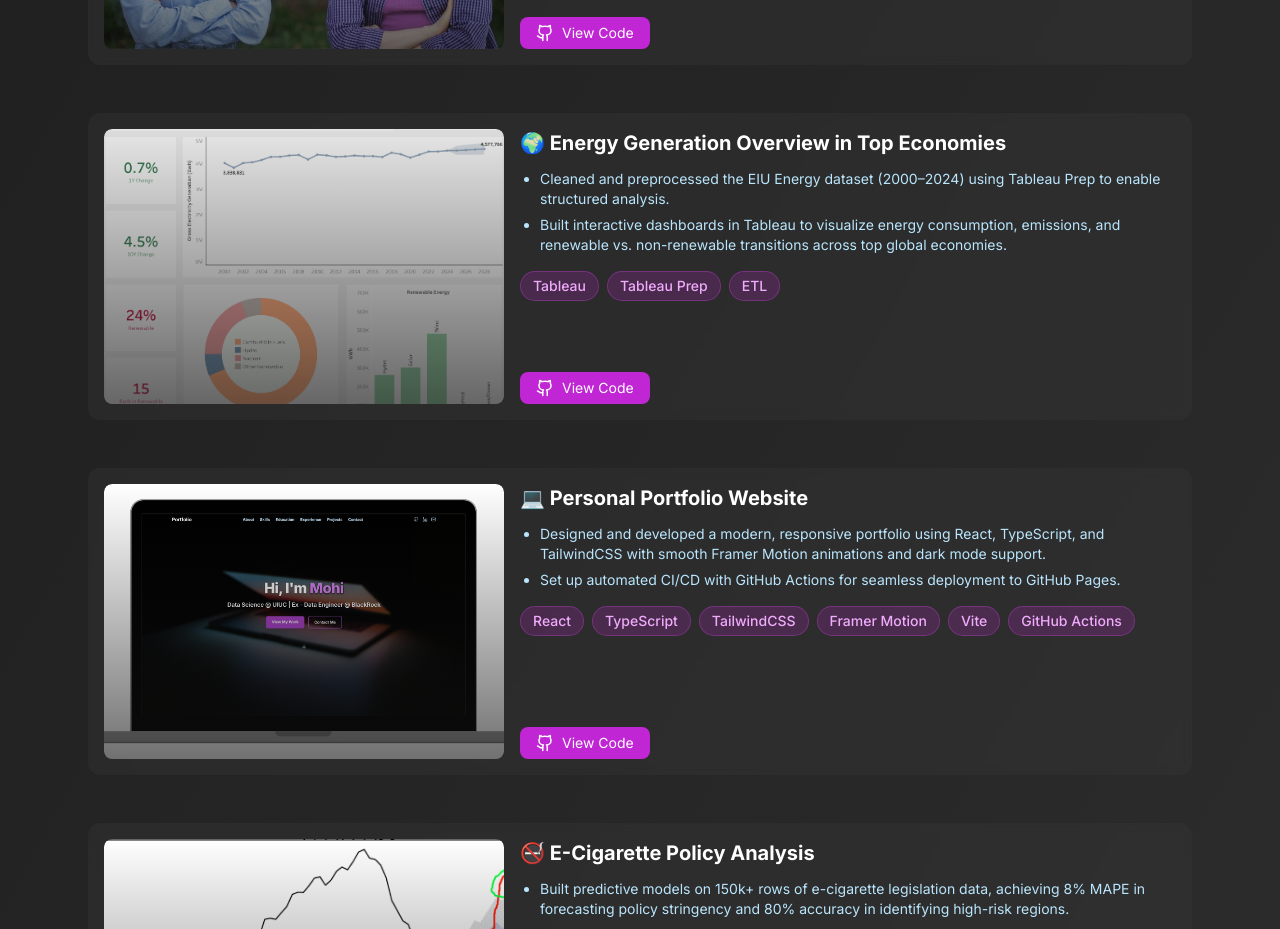
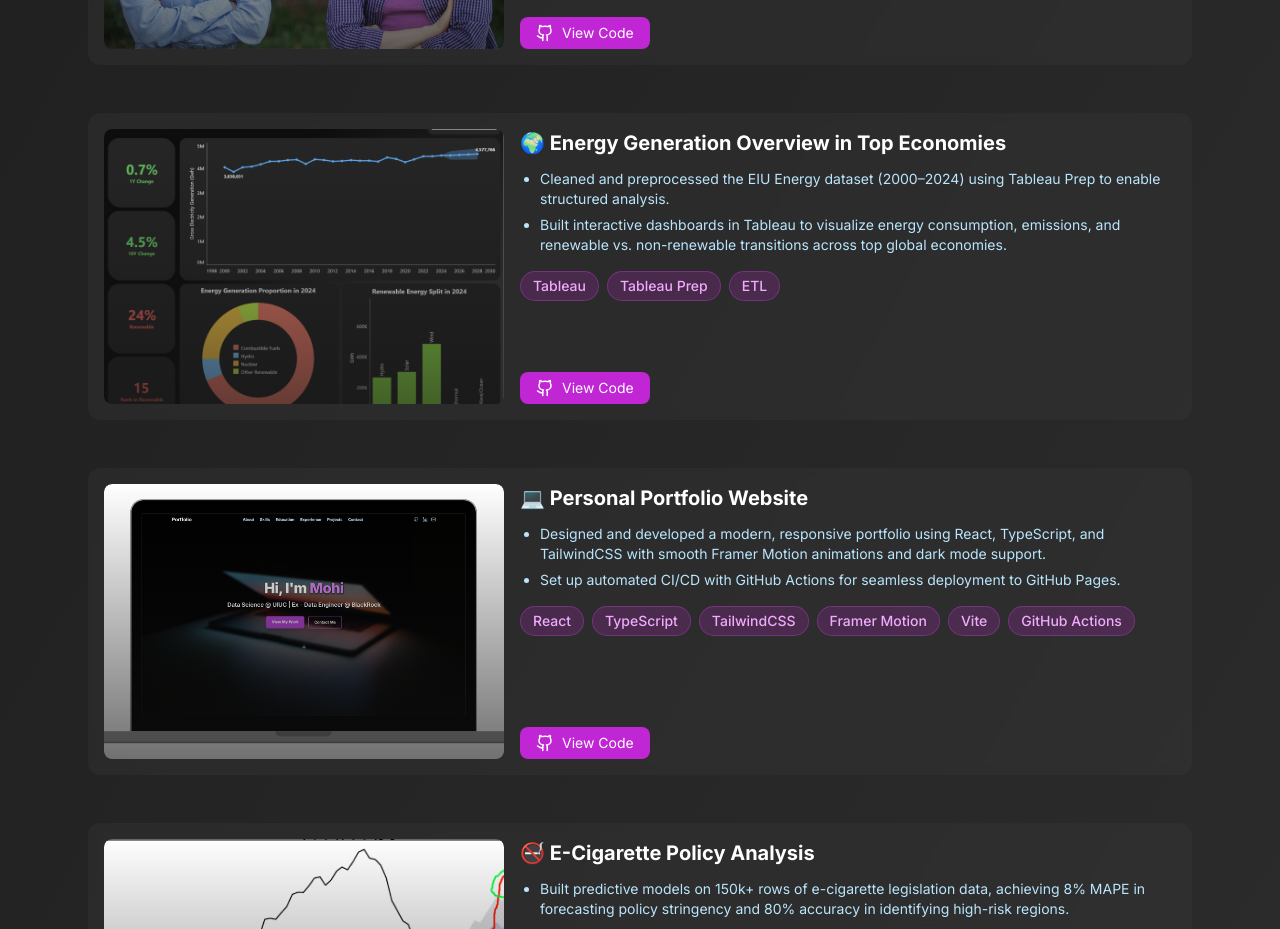
Before and after one commit to mohi-m/mohi-m.github.io, a React (Vite) app: page / in a window 1280 px wide. Shown: the part 5260-6189 px from the top of the page. Built offline with nearby package versions, Linux system fonts and the light colour scheme.

Commit message:
Minor link fix

```diff
--- a/src/components/Projects.tsx
+++ b/src/components/Projects.tsx
@@ -64,7 +64,7 @@ const projects = [
       "Cleaned and preprocessed the EIU Energy dataset (2000–2024) using Tableau Prep to enable structured analysis.",
       "Built interactive dashboards in Tableau to visualize energy consumption, emissions, and renewable vs. non-renewable transitions across top global economies.",
     ],
-    image: "/images/projects/energy_dashboard.png",
+    image: "/images/projects/tableau_proj.png",
     github: "https://github.com/mohi-m/energy-dashboard",
     tags: ["Tableau", "Tableau Prep", "ETL"],
   },
```
